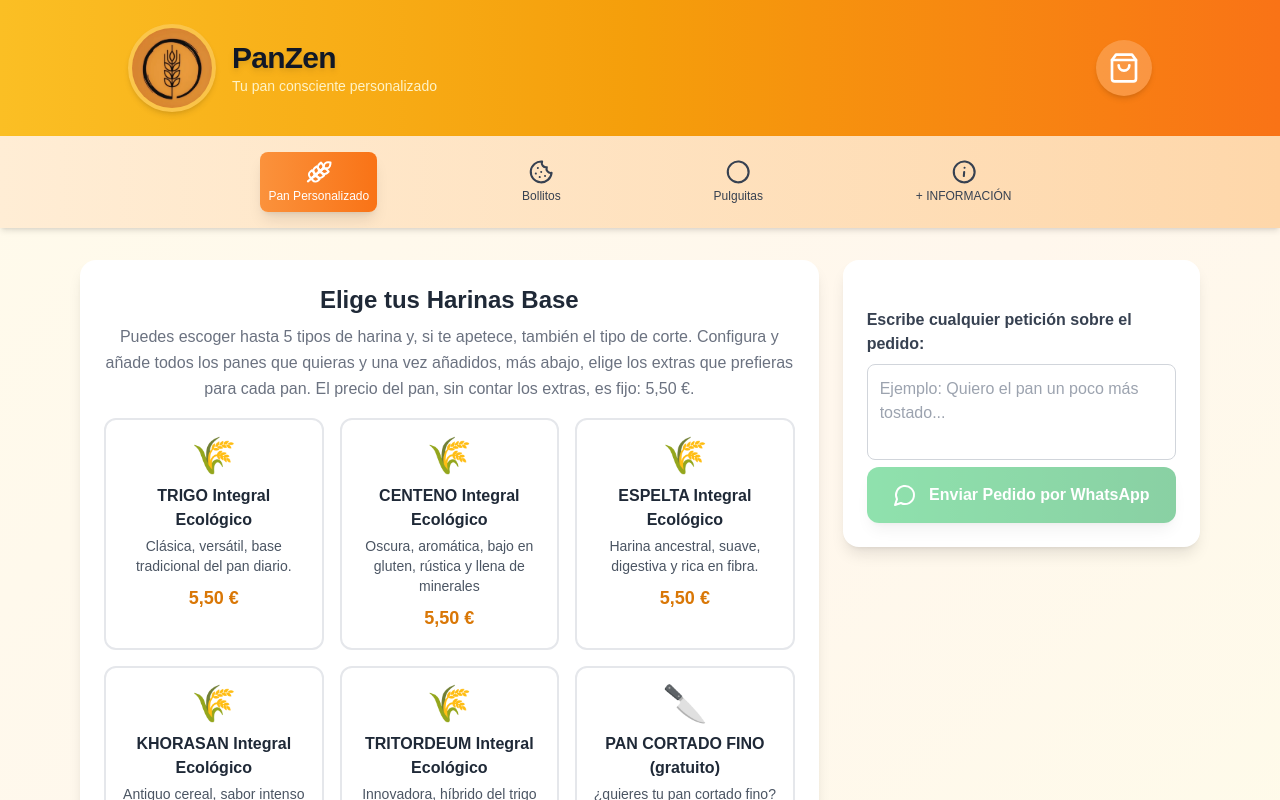
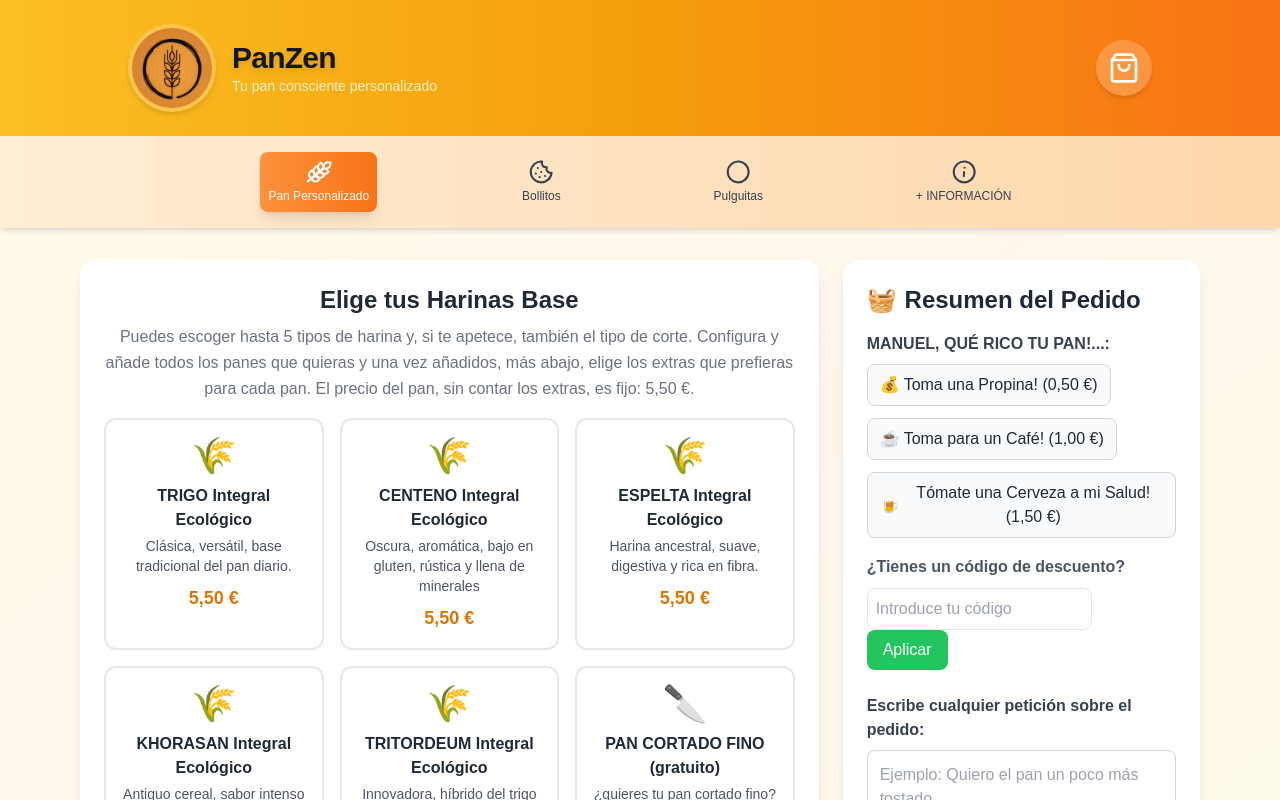
Before and after one commit to ruiznietocom-web/panes4, a React (Create React App) app: page / in a window 1280 px wide. Shown: the top 800 px of the page. Built offline with nearby package versions, Linux system fonts and the light colour scheme.

Commit message:
Update OrderSummary.js

```diff
--- a/src/components/OrderSummary.js
+++ b/src/components/OrderSummary.js
@@ -14,13 +14,13 @@ const OrderSummary = ({ cartItems, onSendWhatsApp, onRemoveItem }) => {
   const [selectedOptionalExtras, setSelectedOptionalExtras] = React.useState([]);
   const [discountCode, setDiscountCode] = React.useState("");
   const [appliedDiscount, setAppliedDiscount] = React.useState(null);
-
-  // ✅ NUEVO: Estado para la nota del pedido
-  const [orderNote, setOrderNote] = React.useState("");
+  const [orderNote, setOrderNote] = React.useState(""); // ✅ NUEVO
 
   const toggleOptionalExtra = (extra) => {
     setSelectedOptionalExtras(prev =>
-      prev.includes(extra.id) ? prev.filter(id => id !== extra.id) : [...prev, extra.id]
+      prev.includes(extra.id)
+        ? prev.filter(id => id !== extra.id)
+        : [...prev, extra.id]
     );
   };
 
@@ -49,6 +49,7 @@ const OrderSummary = ({ cartItems, onSendWhatsApp, onRemoveItem }) => {
     let subtotal = 0;
     let discountBase = 0;
 
+    // Panes personalizados
     pansPersonalizados.forEach(p => {
       const extrasTotal = p.extras?.reduce((acc, e) => acc + e.price, 0) || 0;
       const panTotal = p.price + extrasTotal;
@@ -56,6 +57,7 @@ const OrderSummary = ({ cartItems, onSendWhatsApp, onRemoveItem }) => {
       discountBase += panTotal;
     });
 
+    // Bollitos
     bollitosInCart.forEach(item => {
       const b = bollitos.find(b => b.id === item.id);
       if (b) {
@@ -64,6 +66,7 @@ const OrderSummary = ({ cartItems, onSendWhatsApp, onRemoveItem }) => {
       }
     });
 
+    // Pulguitas
     pulguitasInCart.forEach(item => {
       const p = pulguitas.find(p => p.id === item.id);
       if (p) {
@@ -72,11 +75,13 @@ const OrderSummary = ({ cartItems, onSendWhatsApp, onRemoveItem }) => {
       }
     });
 
+    // Extras opcionales
     selectedOptionalExtras.forEach(id => {
       const e = optionalExtras.find(opt => opt.id === id);
       if (e) subtotal += e.price;
     });
 
+    // Descuento
     let discountAmount = 0;
     if (appliedDiscount?.type === "percentage" && discountBase >= appliedDiscount.minPurchase) {
       discountAmount = discountBase * (appliedDiscount.value / 100);
@@ -91,26 +96,31 @@ const OrderSummary = ({ cartItems, onSendWhatsApp, onRemoveItem }) => {
   const generateWhatsAppMessage = () => {
     let message = `*NUEVO PEDIDO - PanZen*\n\n*RESUMEN DE TU PEDIDO:*\n\n`;
 
+    // PANES PERSONALIZADOS
     if (pansPersonalizados.length > 0) {
       message += `*PANES PERSONALIZADOS:*\n`;
       pansPersonalizados.forEach((pan, index) => {
         const panExtrasTotal = pan.extras?.reduce((acc, e) => acc + e.price, 0) || 0;
         const panTotal = pan.price + panExtrasTotal;
+
         message += `🌾 Pan ${index + 1}:\n`;
         pan.harinas.forEach(h => {
           const hasCortado = h.name.toUpperCase().includes("PAN CORTADO");
           message += `   • ${h.icon ? h.icon + ' ' : ''}${h.name}${hasCortado ? ' 🔪' : ''}\n`;
         });
+
         if (pan.extras?.length > 0) {
           message += `   Extras:\n`;
           pan.extras.forEach(e => {
             message += `   • ${e.icon ? e.icon + ' ' : ''}${e.name} (${formatPrice(e.price)})\n`;
           });
         }
+
         message += `👉 Precio Pan con extras: *${formatPrice(panTotal)}*\n\n`;
       });
     }
 
+    // BOLLITOS
     if (bollitosInCart.length > 0) {
       message += `\n*BOLLITOS:*\n`;
       bollitosInCart.forEach(item => {
@@ -121,6 +131,7 @@ const OrderSummary = ({ cartItems, onSendWhatsApp, onRemoveItem }) => {
       });
     }
 
+    // PULGUITAS
     if (pulguitasInCart.length > 0) {
       message += `\n*PULGUITAS:*\n`;
       pulguitasInCart.forEach(item => {
@@ -131,27 +142,28 @@ const OrderSummary = ({ cartItems, onSendWhatsApp, onRemoveItem }) => {
       });
     }
 
+    // MANUEL, QUÉ RICO TU PAN!...
     if (selectedOptionalExtras.length > 0) {
       message += `\n*MANUEL, QUÉ RICO TU PAN!:*\n`;
       selectedOptionalExtras.forEach(id => {
         const e = optionalExtras.find(opt => opt.id === id);
-        if (e) {
-          message += `• ${e.icon ? e.icon + " " : ""}${e.name} - ${formatPrice(e.price)}\n`;
-        }
+        if (e) message += `• ${e.icon ? e.icon + ' ' : ''}${e.name} - ${formatPrice(e.price)}\n`;
       });
     }
 
+    // Descuento
     if (appliedDiscount) {
       message += `\n*DESCUENTO APLICADO: ${appliedDiscount.value}%*\n`;
     }
 
+    // Total
     message += `\n*TOTAL: ${formatPrice(total)}*\n\n`;
     message += `🚴‍♂️ Entrega a domicilio en *Chiclana* *GRATUITA!* 🎉\n\n`;
     message += `🙏 PUEDES HACERME CUALQUIER CONSULTA o ESPECIFICACIÓN SOBRE EL PEDIDO POR WHATSAPP.\n\n`;
     message += `📱 PARA MÁS PEDIDOS USA LA AppWeb ---> https://panespersonalizados.netlify.app/\n\n`;
     message += `🙏 *MUCHAS GRACIAS!* 🙏\n\n`;
 
-    // ✅ NUEVO: Incluir la nota del pedido si existe
+    // ✅ NUEVO: Agregar la nota del cliente
     if (orderNote.trim() !== "") {
       message += `📝 *Petición del cliente:* ${orderNote.trim()}\n\n`;
     }
@@ -169,14 +181,65 @@ const OrderSummary = ({ cartItems, onSendWhatsApp, onRemoveItem }) => {
   const isOrderEmpty = cartItems.length === 0;
 
   return (
-    <motion.div className="bg-white rounded-2xl p-6 shadow-lg"
+    <motion.div
+      className="bg-white rounded-2xl p-6 shadow-lg"
       initial={{ opacity: 0, y: 20 }}
       animate={{ opacity: 1, y: 0 }}
       transition={{ duration: 0.5, delay: 0.4 }}
     >
-      {/* ...TODO TU CONTENIDO ORIGINAL... */}
+      <div className="flex justify-between items-center mb-4">
+        <h2 className="text-2xl font-bold text-gray-800 flex items-center gap-2">
+          <span className="text-2xl">🧺</span> Resumen del Pedido
+        </h2>
+      </div>
 
-      {/* ✅ NUEVO: CUADRO DE PETICIÓN ANTES DEL BOTÓN */}
+      {/* ... tus secciones de panes, bollitos, pulguitas ... */}
+
+      {/* EXTRAS OPCIONALES */}
+      <div className="space-y-2 mt-4">
+        <h3 className="font-semibold text-gray-700">MANUEL, QUÉ RICO TU PAN!...:</h3>
+        <div className="flex gap-3 flex-wrap">
+          {optionalExtras.map(extra => (
+            <button
+              key={extra.id}
+              onClick={() => toggleOptionalExtra(extra)}
+              className={`flex items-center gap-1 px-3 py-2 rounded-lg border transition ${
+                selectedOptionalExtras.includes(extra.id)
+                  ? 'bg-yellow-100 border-yellow-400'
+                  : 'bg-gray-50 border-gray-300 hover:bg-gray-100'
+              }`}
+            >
+              <span>{extra.icon}</span>
+              <span>{extra.name} ({formatPrice(extra.price)})</span>
+            </button>
+          ))}
+        </div>
+      </div>
+
+      {/* CÓDIGO DE DESCUENTO */}
+      <div className="mt-4">
+        <p className="font-bold mb-2">¿Tienes un código de descuento?</p>
+        <input
+          type="text"
+          value={discountCode}
+          onChange={(e) => setDiscountCode(e.target.value)}
+          placeholder="Introduce tu código"
+          className="border rounded-lg p-2 mr-2"
+        />
+        <button
+          onClick={applyDiscount}
+          className="bg-green-500 text-white px-4 py-2 rounded-lg hover:bg-green-600"
+        >
+          Aplicar
+        </button>
+        {appliedDiscount && (
+          <p className="text-green-600 mt-2">
+            Código aplicado: {appliedDiscount.value}% de descuento
+          </p>
+        )}
+      </div>
+
+      {/* ✅ NUEVO: cuadro para anotaciones */}
       <div className="mt-6">
         <label className="block font-semibold text-gray-700 mb-2">
           Escribe cualquier petición sobre el pedido:
@@ -189,11 +252,18 @@ const OrderSummary = ({ cartItems, onSendWhatsApp, onRemoveItem }) => {
         ></textarea>
       </div>
 
-      {/* BOTÓN WHATSAPP (sin cambios) */}
+      {/* TOTAL + BOTÓN */}
+      <div className="border-t pt-3 mt-3 flex justify-between items-center text-xl font-bold">
+        <span>Total:</span>
+        <span>{formatPrice(total)}</span>
+      </div>
+
       <motion.button
         onClick={handleSendWhatsApp}
         disabled={isOrderEmpty}
-        className={`w-full bg-gradient-to-r from-green-500 to-green-600 text-white font-bold py-4 px-6 rounded-xl shadow-lg transition-all duration-300 flex items-center justify-center gap-3 ${isOrderEmpty ? 'opacity-50 cursor-not-allowed' : 'hover:shadow-xl hover:scale-[1.01]'}`}
+        className={`w-full mt-4 bg-gradient-to-r from-green-500 to-green-600 text-white font-bold py-4 px-6 rounded-xl shadow-lg transition-all duration-300 flex items-center justify-center gap-3 ${
+          isOrderEmpty ? 'opacity-50 cursor-not-allowed' : 'hover:shadow-xl hover:scale-[1.01]'
+        }`}
         whileHover={isOrderEmpty ? {} : { scale: 1.02 }}
         whileTap={isOrderEmpty ? {} : { scale: 0.98 }}
       >
```
